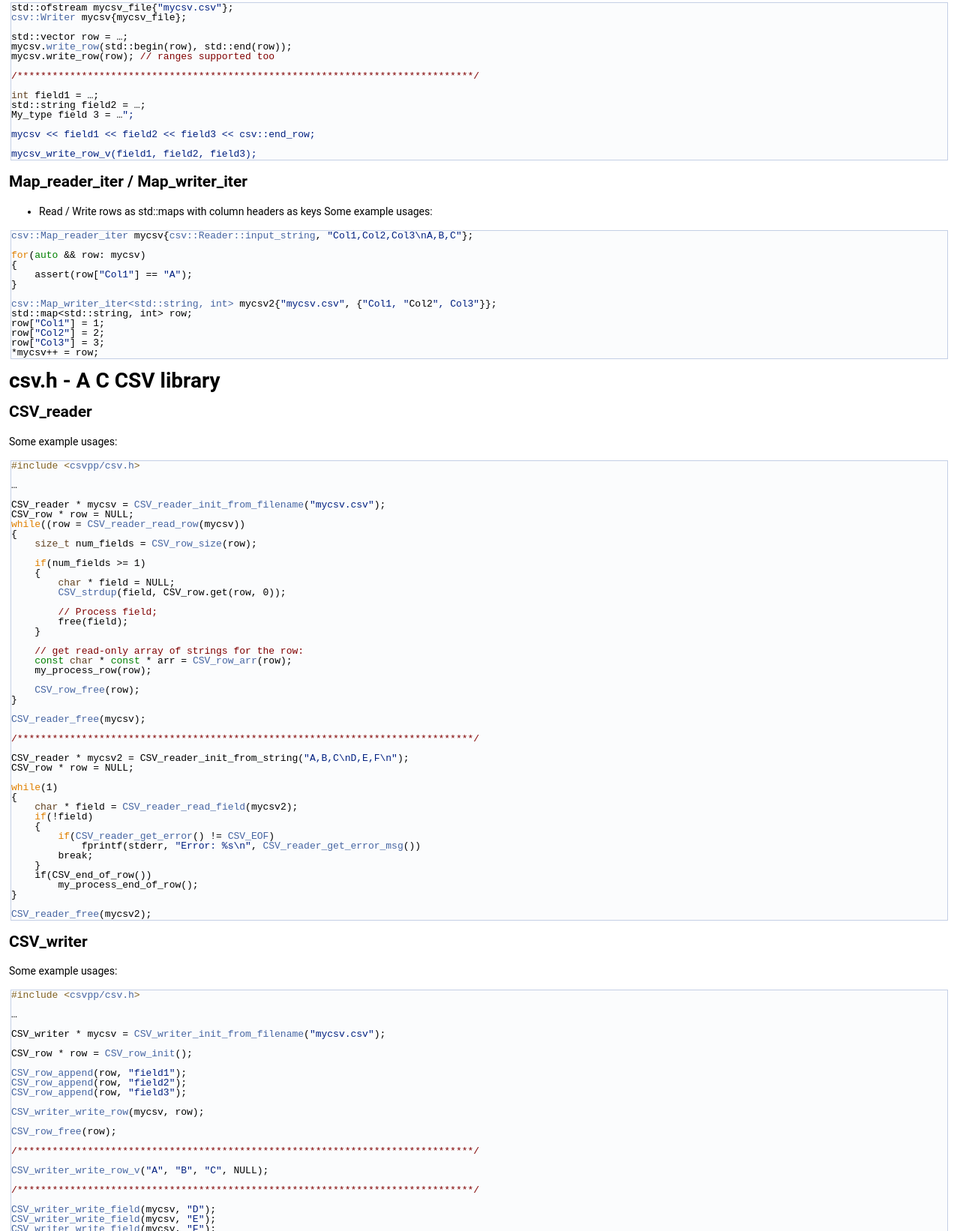
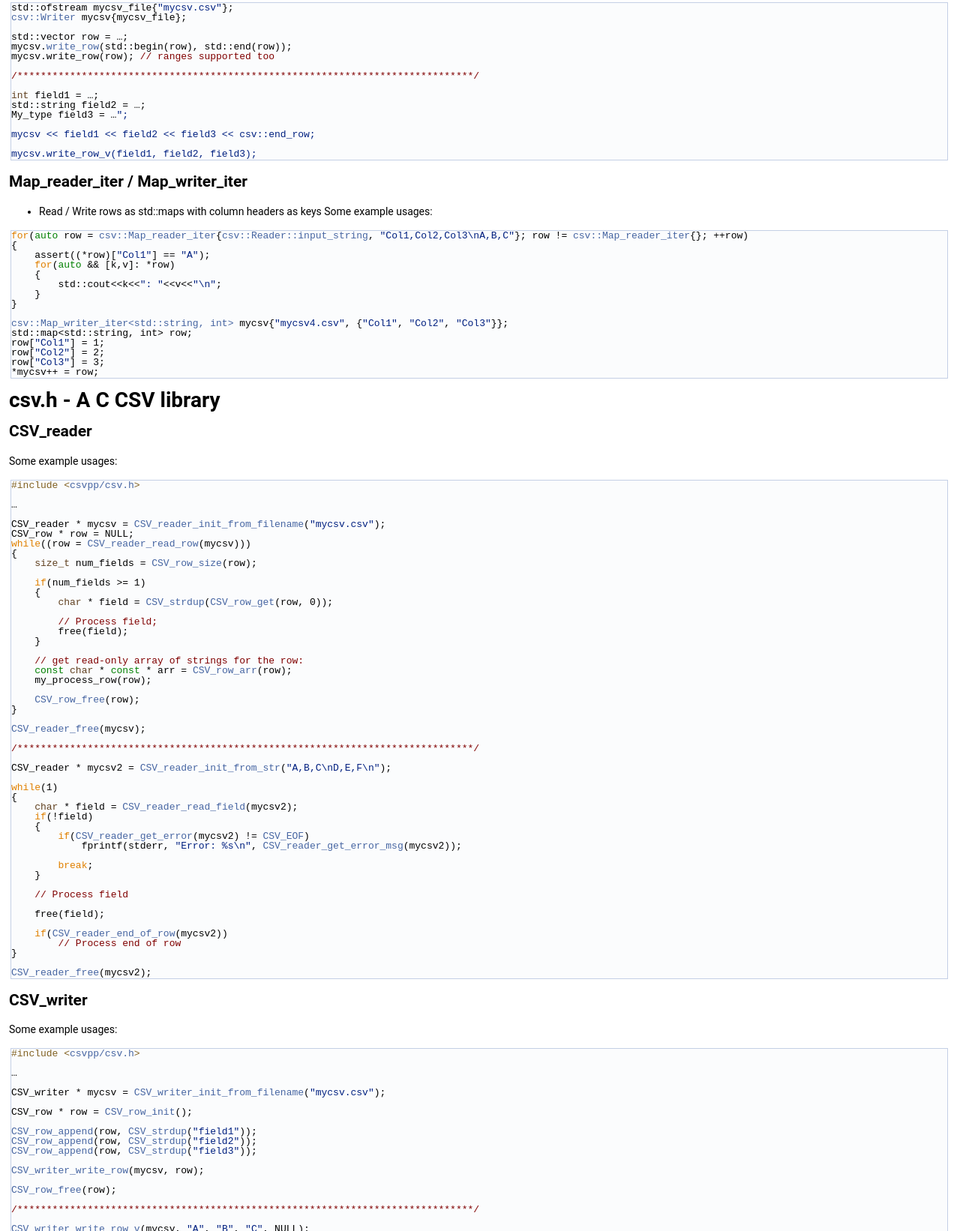
Before and after one commit to mattvchandler/csvpp, a plain HTML site: page index.html in a window 1280 px wide. Shown: the part 1158-2800 px from the top of the page at 75% size. Drawn offline with Linux system fonts and the light colour scheme.

Commit message:
update docs

```diff
--- a/index.html
+++ b/index.html
@@ -79,7 +79,7 @@ Reader</h2>
 <li>Template type conversion available for all of the above (when reading a vector, the whole row will be converted to the same type)</li>
 </ul>
 <p>Some example usages:</p>
-<div class="fragment"><div class="line"><span class="preprocessor">#include &lt;csvpp/csh.hpp&gt;</span></div>
+<div class="fragment"><div class="line"><span class="preprocessor">#include &lt;<a class="code" href="csv_8hpp.html">csvpp/csv.hpp</a>&gt;</span></div>
 <div class="line"> </div>
 <div class="line">…</div>
 <div class="line"> </div>
@@ -108,7 +108,7 @@ Reader</h2>
 <div class="line"> </div>
 <div class="line"><span class="keywordtype">char</span> a;</div>
 <div class="line">std::string b;</div>
-<div class="line">My_type c; <span class="comment">// can auto-convert any type that has an std::ostream &amp; operator&gt;&gt;(std::ostream &amp;)</span></div>
+<div class="line">My_type c; <span class="comment">// can auto-convert any type T that has an std::ostream &amp; operator&gt;&gt;(std::ostream &amp;, const T &amp;)</span></div>
 <div class="line"> </div>
 <div class="line"><span class="keyword">auto</span> row = mycsv3.get_row();</div>
 <div class="line">row &gt;&gt; a &gt;&gt; b &gt;&gt; c;</div>
@@ -139,24 +139,26 @@ Writer</h2>
 <div class="line"> </div>
 <div class="line"><span class="keywordtype">int</span> field1 = …;</div>
 <div class="line">std::string field2 = …;</div>
-<div class="line">My_type field 3 = …<span class="stringliteral">&quot;;</span></div>
+<div class="line">My_type field3 = …<span class="stringliteral">&quot;;</span></div>
 <div class="line"><span class="stringliteral"></span> </div>
 <div class="line"><span class="stringliteral">mycsv &lt;&lt; field1 &lt;&lt; field2 &lt;&lt; field3 &lt;&lt; csv::end_row;</span></div>
 <div class="line"><span class="stringliteral"></span> </div>
-<div class="line"><span class="stringliteral">mycsv_write_row_v(field1, field2, field3);</span></div>
+<div class="line"><span class="stringliteral">mycsv.write_row_v(field1, field2, field3);</span></div>
 </div><!-- fragment --><h2><a class="anchor" id="autotoc_md4"></a>
 Map_reader_iter / Map_writer_iter</h2>
 <ul>
 <li>Read / Write rows as std::maps with column headers as keys Some example usages:</li>
 </ul>
-<div class="fragment"><div class="line"><a class="code" href="classcsv_1_1Map__reader__iter.html">csv::Map_reader_iter</a> mycsv{<a class="code" href="classcsv_1_1Reader.html#aa16a7c9a322ae5a7425a6f1961c0eff3">csv::Reader::input_string</a>, <span class="stringliteral">&quot;Col1,Col2,Col3\nA,B,C&quot;</span>};</div>
-<div class="line"> </div>
-<div class="line"><span class="keywordflow">for</span>(<span class="keyword">auto</span> &amp;&amp; row: mycsv)</div>
+<div class="fragment"><div class="line"><span class="keywordflow">for</span>(<span class="keyword">auto</span> row = <a class="code" href="classcsv_1_1Map__reader__iter.html">csv::Map_reader_iter</a>{<a class="code" href="classcsv_1_1Reader.html#aa16a7c9a322ae5a7425a6f1961c0eff3">csv::Reader::input_string</a>, <span class="stringliteral">&quot;Col1,Col2,Col3\nA,B,C&quot;</span>}; row != <a class="code" href="classcsv_1_1Map__reader__iter.html">csv::Map_reader_iter</a>{}; ++row)</div>
 <div class="line">{</div>
-<div class="line">    assert(row[<span class="stringliteral">&quot;Col1&quot;</span>] == <span class="stringliteral">&quot;A&quot;</span>);</div>
+<div class="line">    assert((*row)[<span class="stringliteral">&quot;Col1&quot;</span>] == <span class="stringliteral">&quot;A&quot;</span>);</div>
+<div class="line">    <span class="keywordflow">for</span>(<span class="keyword">auto</span> &amp;&amp; [k,v]: *row)</div>
+<div class="line">    {</div>
+<div class="line">        std::cout&lt;&lt;k&lt;&lt;<span class="stringliteral">&quot;: &quot;</span>&lt;&lt;v&lt;&lt;<span class="stringliteral">&quot;\n&quot;</span>;</div>
+<div class="line">    }</div>
 <div class="line">}</div>
 <div class="line"> </div>
-<div class="line"><a class="code" href="classcsv_1_1Map__writer__iter.html">csv::Map_writer_iter&lt;std::string, int&gt;</a> mycsv2{<span class="stringliteral">&quot;mycsv.csv&quot;</span>, {<span class="stringliteral">&quot;Col1, &quot;</span>Col2<span class="stringliteral">&quot;, Col3&quot;</span>}};</div>
+<div class="line"><a class="code" href="classcsv_1_1Map__writer__iter.html">csv::Map_writer_iter&lt;std::string, int&gt;</a> mycsv{<span class="stringliteral">&quot;mycsv4.csv&quot;</span>, {<span class="stringliteral">&quot;Col1&quot;</span>, <span class="stringliteral">&quot;Col2&quot;</span>, <span class="stringliteral">&quot;Col3&quot;</span>}};</div>
 <div class="line">std::map&lt;std::string, int&gt; row;</div>
 <div class="line">row[<span class="stringliteral">&quot;Col1&quot;</span>] = 1;</div>
 <div class="line">row[<span class="stringliteral">&quot;Col2&quot;</span>] = 2;</div>
@@ -173,14 +175,13 @@ CSV_reader</h2>
 <div class="line"> </div>
 <div class="line">CSV_reader * mycsv = <a class="code" href="group__c__reader.html#ga4d597547fbce81c11ea7d4e17d8c55e3">CSV_reader_init_from_filename</a>(<span class="stringliteral">&quot;mycsv.csv&quot;</span>);</div>
 <div class="line">CSV_row * row = NULL;</div>
-<div class="line"><span class="keywordflow">while</span>((row = <a class="code" href="group__c__reader.html#gad47fef7d1aac6d82c32be6e051c067af">CSV_reader_read_row</a>(mycsv))</div>
+<div class="line"><span class="keywordflow">while</span>((row = <a class="code" href="group__c__reader.html#gad47fef7d1aac6d82c32be6e051c067af">CSV_reader_read_row</a>(mycsv)))</div>
 <div class="line">{</div>
 <div class="line">    <span class="keywordtype">size_t</span> num_fields = <a class="code" href="group__c__row.html#ga144da13782997d898ffab4e754ec5ca6">CSV_row_size</a>(row);</div>
 <div class="line"> </div>
 <div class="line">    <span class="keywordflow">if</span>(num_fields &gt;= 1)</div>
 <div class="line">    {</div>
-<div class="line">        <span class="keywordtype">char</span> * field = NULL;</div>
-<div class="line">        <a class="code" href="group__c.html#ga70ccbc5c87f86eb8fcf7b24c26abaea3">CSV_strdup</a>(field, CSV_row.get(row, 0));</div>
+<div class="line">        <span class="keywordtype">char</span> * field = <a class="code" href="group__c.html#ga70ccbc5c87f86eb8fcf7b24c26abaea3">CSV_strdup</a>(<a class="code" href="group__c__row.html#gac1127825ff79b221134ab0d412aa17cc">CSV_row_get</a>(row, 0));</div>
 <div class="line"> </div>
 <div class="line">        <span class="comment">// Process field;</span></div>
 <div class="line">        free(field);</div>
@@ -197,20 +198,25 @@ CSV_reader</h2>
 <div class="line"> </div>
 <div class="line"><span class="comment">/******************************************************************************/</span></div>
 <div class="line"> </div>
-<div class="line">CSV_reader * mycsv2 = CSV_reader_init_from_string(<span class="stringliteral">&quot;A,B,C\nD,E,F\n&quot;</span>);</div>
-<div class="line">CSV_row * row = NULL;</div>
+<div class="line">CSV_reader * mycsv2 = <a class="code" href="group__c__reader.html#gab53d82d3a7bf2d77b7995e04805b37dd">CSV_reader_init_from_str</a>(<span class="stringliteral">&quot;A,B,C\nD,E,F\n&quot;</span>);</div>
 <div class="line"> </div>
 <div class="line"><span class="keywordflow">while</span>(1)</div>
 <div class="line">{</div>
 <div class="line">    <span class="keywordtype">char</span> * field = <a class="code" href="group__c__reader.html#ga33f79716fd442cc5ef9989ed2b368a12">CSV_reader_read_field</a>(mycsv2);</div>
 <div class="line">    <span class="keywordflow">if</span>(!field)</div>
 <div class="line">    {</div>
-<div class="line">        <span class="keywordflow">if</span>(<a class="code" href="group__c__reader.html#gabe8390712c5e91755d5ce1d9df912aa6">CSV_reader_get_error</a>() != <a class="code" href="group__c.html#ggadbd27e8e27f0cd00dcbc3151d6cd8f5da567701f72f291cd5ed3e1c3834ec7a3e">CSV_EOF</a>)</div>
-<div class="line">            fprintf(stderr, <span class="stringliteral">&quot;Error: %s\n&quot;</span>, <a class="code" href="group__c__reader.html#ga374d4c119648c1bb09822615dc49af5d">CSV_reader_get_error_msg</a>())</div>
-<div class="line">        break;</div>
+<div class="line">        <span class="keywordflow">if</span>(<a class="code" href="group__c__reader.html#gabe8390712c5e91755d5ce1d9df912aa6">CSV_reader_get_error</a>(mycsv2) != <a class="code" href="group__c.html#ggadbd27e8e27f0cd00dcbc3151d6cd8f5da567701f72f291cd5ed3e1c3834ec7a3e">CSV_EOF</a>)</div>
+<div class="line">            fprintf(stderr, <span class="stringliteral">&quot;Error: %s\n&quot;</span>, <a class="code" href="group__c__reader.html#ga374d4c119648c1bb09822615dc49af5d">CSV_reader_get_error_msg</a>(mycsv2));</div>
+<div class="line"> </div>
+<div class="line">        <span class="keywordflow">break</span>;</div>
 <div class="line">    }</div>
-<div class="line">    if(CSV_end_of_row())</div>
-<div class="line">        my_process_end_of_row();</div>
+<div class="line"> </div>
+<div class="line">    <span class="comment">// Process field</span></div>
+<div class="line"> </div>
+<div class="line">    free(field);</div>
+<div class="line"> </div>
+<div class="line">    <span class="keywordflow">if</span>(<a class="code" href="group__c__reader.html#gae287839d068eeaf949c3096f65c57e8c">CSV_reader_end_of_row</a>(mycsv2))</div>
+<div class="line">        <span class="comment">// Process end of row</span></div>
 <div class="line">}</div>
 <div class="line"> </div>
 <div class="line"><a class="code" href="group__c__reader.html#ga610ed74a48c3b3c6c6a279e820e7a9d4">CSV_reader_free</a>(mycsv2);</div>
@@ -225,9 +231,9 @@ CSV_writer</h2>
 <div class="line"> </div>
 <div class="line">CSV_row * row = <a class="code" href="group__c__row.html#gad01c481de269475ef1e7bc784c13ea37">CSV_row_init</a>();</div>
 <div class="line"> </div>
-<div class="line"><a class="code" href="group__c__row.html#gae8244e6a474d906c666fb168ffe42ccc">CSV_row_append</a>(row, <span class="stringliteral">&quot;field1&quot;</span>);</div>
-<div class="line"><a class="code" href="group__c__row.html#gae8244e6a474d906c666fb168ffe42ccc">CSV_row_append</a>(row, <span class="stringliteral">&quot;field2&quot;</span>);</div>
-<div class="line"><a class="code" href="group__c__row.html#gae8244e6a474d906c666fb168ffe42ccc">CSV_row_append</a>(row, <span class="stringliteral">&quot;field3&quot;</span>);</div>
+<div class="line"><a class="code" href="group__c__row.html#gae8244e6a474d906c666fb168ffe42ccc">CSV_row_append</a>(row, <a class="code" href="group__c.html#ga70ccbc5c87f86eb8fcf7b24c26abaea3">CSV_strdup</a>(<span class="stringliteral">&quot;field1&quot;</span>));</div>
+<div class="line"><a class="code" href="group__c__row.html#gae8244e6a474d906c666fb168ffe42ccc">CSV_row_append</a>(row, <a class="code" href="group__c.html#ga70ccbc5c87f86eb8fcf7b24c26abaea3">CSV_strdup</a>(<span class="stringliteral">&quot;field2&quot;</span>));</div>
+<div class="line"><a class="code" href="group__c__row.html#gae8244e6a474d906c666fb168ffe42ccc">CSV_row_append</a>(row, <a class="code" href="group__c.html#ga70ccbc5c87f86eb8fcf7b24c26abaea3">CSV_strdup</a>(<span class="stringliteral">&quot;field3&quot;</span>));</div>
 <div class="line"> </div>
 <div class="line"><a class="code" href="group__c__writer.html#ga4d3fa9e0ea6ec3178385173e684e0f4e">CSV_writer_write_row</a>(mycsv, row);</div>
 <div class="line"> </div>
@@ -235,7 +241,7 @@ CSV_writer</h2>
 <div class="line"> </div>
 <div class="line"><span class="comment">/******************************************************************************/</span></div>
 <div class="line"> </div>
-<div class="line"><a class="code" href="group__c__writer.html#ga3bbe4b05c3150ab9b44d619fac6a5ae3">CSV_writer_write_row_v</a>(<span class="stringliteral">&quot;A&quot;</span>, <span class="stringliteral">&quot;B&quot;</span>, <span class="stringliteral">&quot;C&quot;</span>, NULL);</div>
+<div class="line"><a class="code" href="group__c__writer.html#ga3bbe4b05c3150ab9b44d619fac6a5ae3">CSV_writer_write_row_v</a>(mycsv, <span class="stringliteral">&quot;A&quot;</span>, <span class="stringliteral">&quot;B&quot;</span>, <span class="stringliteral">&quot;C&quot;</span>, NULL);</div>
 <div class="line"> </div>
 <div class="line"><span class="comment">/******************************************************************************/</span></div>
 <div class="line"> </div>
@@ -265,10 +271,10 @@ embcsv.h - A stripped-down CSV reader ideal for embedded environments</h1>
 <div class="line"> </div>
 <div class="line"><a class="code" href="structEMBCSV__reader.html">EMBCSV_reader</a> * mycsv = <a class="code" href="group__emb.html#ga7a640d62d6e44f618ddfe463a38e13d8">EMBCSV_reader_init</a>();</div>
 <div class="line"> </div>
-<div class="line"><span class="keywordflow">while</span>(1)</div>
+<div class="line"><span class="keywordflow">while</span>(!my_done_reading_serial())</div>
 <div class="line">{</div>
 <div class="line">    <span class="keywordtype">char</span> c = my_wait_for_serial_byte();</div>
-<div class="line">    <span class="keywordtype">char</span> * field_out = NULL;</div>
+<div class="line">    <span class="keyword">const</span> <span class="keywordtype">char</span> * field_out = NULL;</div>
 <div class="line">    <a class="code" href="group__emb.html#gab7f03991c068204bd55ed509ad70e58c">EMBCSV_result</a> r = <a class="code" href="group__emb.html#gae661ee8acbbfe6bcbcb7c7fc8fba1115">EMBCSV_reader_parse_char</a>(mycsv, c, &amp;field_out);</div>
 <div class="line"> </div>
 <div class="line">    <span class="keywordflow">if</span>(r == <a class="code" href="group__emb.html#ggab7f03991c068204bd55ed509ad70e58ca19dcfd64d0dadf9071817c838c45ec08">EMBCSV_PARSE_ERROR</a>)</div>
@@ -280,6 +286,8 @@ embcsv.h - A stripped-down CSV reader ideal for embedded environments</h1>
 <div class="line">            my_process_end_of_row();</div>
 <div class="line">    }</div>
 <div class="line">}</div>
+<div class="line"> </div>
+<div class="line"><a class="code" href="group__emb.html#ga256559493c35b68425989df9eedc2896">EMBCSV_reader_free</a>(mycsv);</div>
 </div><!-- fragment --><h1><a class="anchor" id="autotoc_md9"></a>
 Compiling &amp; Installation</h1>
 <p>Requirements:</p><ul>
@@ -358,6 +366,7 @@ Documentation</h2>
 </div><!-- contents -->
 <div class="ttc" id="agroup__c__reader_html_ga4d597547fbce81c11ea7d4e17d8c55e3"><div class="ttname"><a href="group__c__reader.html#ga4d597547fbce81c11ea7d4e17d8c55e3">CSV_reader_init_from_filename</a></div><div class="ttdeci">CSV_reader * CSV_reader_init_from_filename(const char *filename)</div><div class="ttdoc">Create a new CSV_reader object parsing from a file.</div></div>
 <div class="ttc" id="agroup__c__row_html_ga144da13782997d898ffab4e754ec5ca6"><div class="ttname"><a href="group__c__row.html#ga144da13782997d898ffab4e754ec5ca6">CSV_row_size</a></div><div class="ttdeci">size_t CSV_row_size(const CSV_row *rec)</div><div class="ttdoc">Get CSV_Record array size.</div></div>
+<div class="ttc" id="acsv_8hpp_html"><div class="ttname"><a href="csv_8hpp.html">csv.hpp</a></div><div class="ttdoc">C++ CSV library.</div></div>
 <div class="ttc" id="agroup__c__row_html_gadc180396e8a6271a8898e6dfd8005394"><div class="ttname"><a href="group__c__row.html#gadc180396e8a6271a8898e6dfd8005394">CSV_row_arr</a></div><div class="ttdeci">const char *const * CSV_row_arr(const CSV_row *rec)</div><div class="ttdoc">CSV_row array access.</div></div>
 <div class="ttc" id="agroup__emb_html_ggab7f03991c068204bd55ed509ad70e58ca5115c4fd666bcd35cb87e672296a0897"><div class="ttname"><a href="group__emb.html#ggab7f03991c068204bd55ed509ad70e58ca5115c4fd666bcd35cb87e672296a0897">EMBCSV_END_OF_ROW</a></div><div class="ttdeci">@ EMBCSV_END_OF_ROW</div><div class="ttdoc">A field has been parsed, and parsing has reached the end of a row.</div><div class="ttdef"><b>Definition:</b> embcsv.h:94</div></div>
 <div class="ttc" id="agroup__c__writer_html_ga193bbec6dda9904563f28a6b8c038196"><div class="ttname"><a href="group__c__writer.html#ga193bbec6dda9904563f28a6b8c038196">CSV_writer_write_row_ptr</a></div><div class="ttdeci">CSV_status CSV_writer_write_row_ptr(CSV_writer *writer, const char *const *fields, const size_t num_fields)</div><div class="ttdoc">Write an array of strings as a row.</div></div>
@@ -366,12 +375,15 @@ Documentation</h2>
 <div class="ttc" id="agroup__c__reader_html_ga33f79716fd442cc5ef9989ed2b368a12"><div class="ttname"><a href="group__c__reader.html#ga33f79716fd442cc5ef9989ed2b368a12">CSV_reader_read_field</a></div><div class="ttdeci">char * CSV_reader_read_field(CSV_reader *reader)</div><div class="ttdoc">Read a single field.</div></div>
 <div class="ttc" id="agroup__emb_html_ga7a640d62d6e44f618ddfe463a38e13d8"><div class="ttname"><a href="group__emb.html#ga7a640d62d6e44f618ddfe463a38e13d8">EMBCSV_reader_init</a></div><div class="ttdeci">EMBCSV_reader * EMBCSV_reader_init(void)</div><div class="ttdoc">Create a new EMBCSV_reader with default settings.</div></div>
 <div class="ttc" id="agroup__c_html_ggadbd27e8e27f0cd00dcbc3151d6cd8f5da567701f72f291cd5ed3e1c3834ec7a3e"><div class="ttname"><a href="group__c.html#ggadbd27e8e27f0cd00dcbc3151d6cd8f5da567701f72f291cd5ed3e1c3834ec7a3e">CSV_EOF</a></div><div class="ttdeci">@ CSV_EOF</div><div class="ttdoc">Reached end of file.</div><div class="ttdef"><b>Definition:</b> csv.h:45</div></div>
+<div class="ttc" id="agroup__c__row_html_gac1127825ff79b221134ab0d412aa17cc"><div class="ttname"><a href="group__c__row.html#gac1127825ff79b221134ab0d412aa17cc">CSV_row_get</a></div><div class="ttdeci">const char * CSV_row_get(const CSV_row *rec, size_t i)</div><div class="ttdoc">CSV_row array element access.</div></div>
 <div class="ttc" id="agroup__emb_html_ggab7f03991c068204bd55ed509ad70e58ca7fb61fb882d69fabfcc678b988b55f40"><div class="ttname"><a href="group__emb.html#ggab7f03991c068204bd55ed509ad70e58ca7fb61fb882d69fabfcc678b988b55f40">EMBCSV_FIELD</a></div><div class="ttdeci">@ EMBCSV_FIELD</div><div class="ttdoc">A field has been parsed.</div><div class="ttdef"><b>Definition:</b> embcsv.h:93</div></div>
 <div class="ttc" id="aclasscsv_1_1Reader_html_ab0de1aeffb012082858d39dfcbfaee7f"><div class="ttname"><a href="classcsv_1_1Reader.html#ab0de1aeffb012082858d39dfcbfaee7f">csv::Reader::read_all</a></div><div class="ttdeci">std::vector&lt; std::vector&lt; T &gt; &gt; read_all()</div><div class="ttdoc">Read entire CSV data into a vector of vectors.</div><div class="ttdef"><b>Definition:</b> csv.hpp:832</div></div>
+<div class="ttc" id="agroup__emb_html_ga256559493c35b68425989df9eedc2896"><div class="ttname"><a href="group__emb.html#ga256559493c35b68425989df9eedc2896">EMBCSV_reader_free</a></div><div class="ttdeci">void EMBCSV_reader_free(EMBCSV_reader *r)</div><div class="ttdoc">Free an EMBCSV_reader.</div></div>
 <div class="ttc" id="acsv_8h_html"><div class="ttname"><a href="csv_8h.html">csv.h</a></div><div class="ttdoc">C CSV library.</div></div>
 <div class="ttc" id="agroup__emb_html_ggab7f03991c068204bd55ed509ad70e58ca19dcfd64d0dadf9071817c838c45ec08"><div class="ttname"><a href="group__emb.html#ggab7f03991c068204bd55ed509ad70e58ca19dcfd64d0dadf9071817c838c45ec08">EMBCSV_PARSE_ERROR</a></div><div class="ttdeci">@ EMBCSV_PARSE_ERROR</div><div class="ttdoc">Syntax error found in input.</div><div class="ttdef"><b>Definition:</b> embcsv.h:95</div></div>
 <div class="ttc" id="aembcsv_8h_html"><div class="ttname"><a href="embcsv_8h.html">embcsv.h</a></div><div class="ttdoc">CSV library for embedded environments.</div></div>
 <div class="ttc" id="aclasscsv_1_1Map__reader__iter_html"><div class="ttname"><a href="classcsv_1_1Map__reader__iter.html">csv::Map_reader_iter</a></div><div class="ttdoc">Map-based Reader iterator.</div><div class="ttdef"><b>Definition:</b> csv.hpp:1077</div></div>
+<div class="ttc" id="agroup__c__reader_html_gab53d82d3a7bf2d77b7995e04805b37dd"><div class="ttname"><a href="group__c__reader.html#gab53d82d3a7bf2d77b7995e04805b37dd">CSV_reader_init_from_str</a></div><div class="ttdeci">CSV_reader * CSV_reader_init_from_str(const char *input)</div><div class="ttdoc">Create a new CSV_reader object parsing from an in-memory string.</div></div>
 <div class="ttc" id="agroup__c__writer_html_ga1eec1955fbd4852a024a3fdedad86336"><div class="ttname"><a href="group__c__writer.html#ga1eec1955fbd4852a024a3fdedad86336">CSV_writer_end_row</a></div><div class="ttdeci">CSV_status CSV_writer_end_row(CSV_writer *writer)</div><div class="ttdoc">End the current row.</div></div>
 <div class="ttc" id="agroup__c__reader_html_ga610ed74a48c3b3c6c6a279e820e7a9d4"><div class="ttname"><a href="group__c__reader.html#ga610ed74a48c3b3c6c6a279e820e7a9d4">CSV_reader_free</a></div><div class="ttdeci">void CSV_reader_free(CSV_reader *reader)</div><div class="ttdoc">Free a CSV_reader object.</div></div>
 <div class="ttc" id="agroup__c__reader_html_ga374d4c119648c1bb09822615dc49af5d"><div class="ttname"><a href="group__c__reader.html#ga374d4c119648c1bb09822615dc49af5d">CSV_reader_get_error_msg</a></div><div class="ttdeci">const char * CSV_reader_get_error_msg(const CSV_reader *reader)</div><div class="ttdoc">Get message for last error.</div></div>
@@ -383,6 +395,7 @@ Documentation</h2>
 <div class="ttc" id="astructEMBCSV__reader_html"><div class="ttname"><a href="structEMBCSV__reader.html">EMBCSV_reader</a></div><div class="ttdef"><b>Definition:</b> embcsv.h:59</div></div>
 <div class="ttc" id="agroup__c__writer_html_ga4d3fa9e0ea6ec3178385173e684e0f4e"><div class="ttname"><a href="group__c__writer.html#ga4d3fa9e0ea6ec3178385173e684e0f4e">CSV_writer_write_row</a></div><div class="ttdeci">CSV_status CSV_writer_write_row(CSV_writer *writer, const CSV_row *fields)</div><div class="ttdoc">Write a CSV_row.</div></div>
 <div class="ttc" id="agroup__c__writer_html_ga999d62eeba652eceac83abf3eb94dd26"><div class="ttname"><a href="group__c__writer.html#ga999d62eeba652eceac83abf3eb94dd26">CSV_writer_free</a></div><div class="ttdeci">void CSV_writer_free(CSV_writer *writer)</div><div class="ttdoc">Free a CSV_writer object.</div></div>
+<div class="ttc" id="agroup__c__reader_html_gae287839d068eeaf949c3096f65c57e8c"><div class="ttname"><a href="group__c__reader.html#gae287839d068eeaf949c3096f65c57e8c">CSV_reader_end_of_row</a></div><div class="ttdeci">bool CSV_reader_end_of_row(const CSV_reader *reader)</div><div class="ttdoc">Check for end of current row.</div></div>
 <div class="ttc" id="aclasscsv_1_1Writer_html_a0d7134cbf42ddbc9b891f2e3cb82616a"><div class="ttname"><a href="classcsv_1_1Writer.html#a0d7134cbf42ddbc9b891f2e3cb82616a">csv::Writer::write_row</a></div><div class="ttdeci">void write_row(Iter first, Iter last)</div><div class="ttdef"><b>Definition:</b> csv.hpp:1447</div></div>
 <div class="ttc" id="aclasscsv_1_1Reader_html"><div class="ttname"><a href="classcsv_1_1Reader.html">csv::Reader</a></div><div class="ttdoc">Parses CSV data.</div><div class="ttdef"><b>Definition:</b> csv.hpp:232</div></div>
 <div class="ttc" id="agroup__emb_html_gab7f03991c068204bd55ed509ad70e58c"><div class="ttname"><a href="group__emb.html#gab7f03991c068204bd55ed509ad70e58c">EMBCSV_result</a></div><div class="ttdeci">EMBCSV_result</div><div class="ttdoc">Parser result type.</div><div class="ttdef"><b>Definition:</b> embcsv.h:90</div></div>
```
Also changed, not shown: group__c__reader.html (+1 -1 lines), group__c__row.html (+1 -1 lines).
